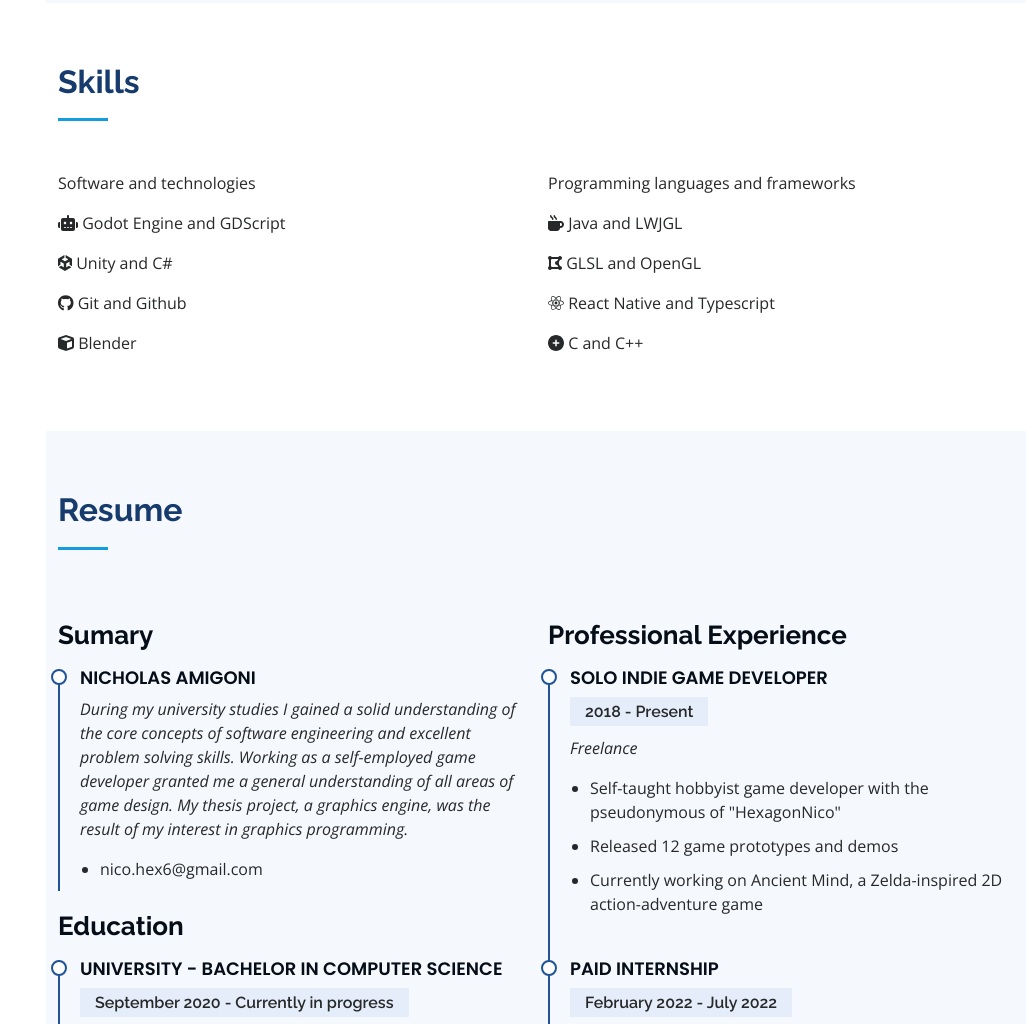
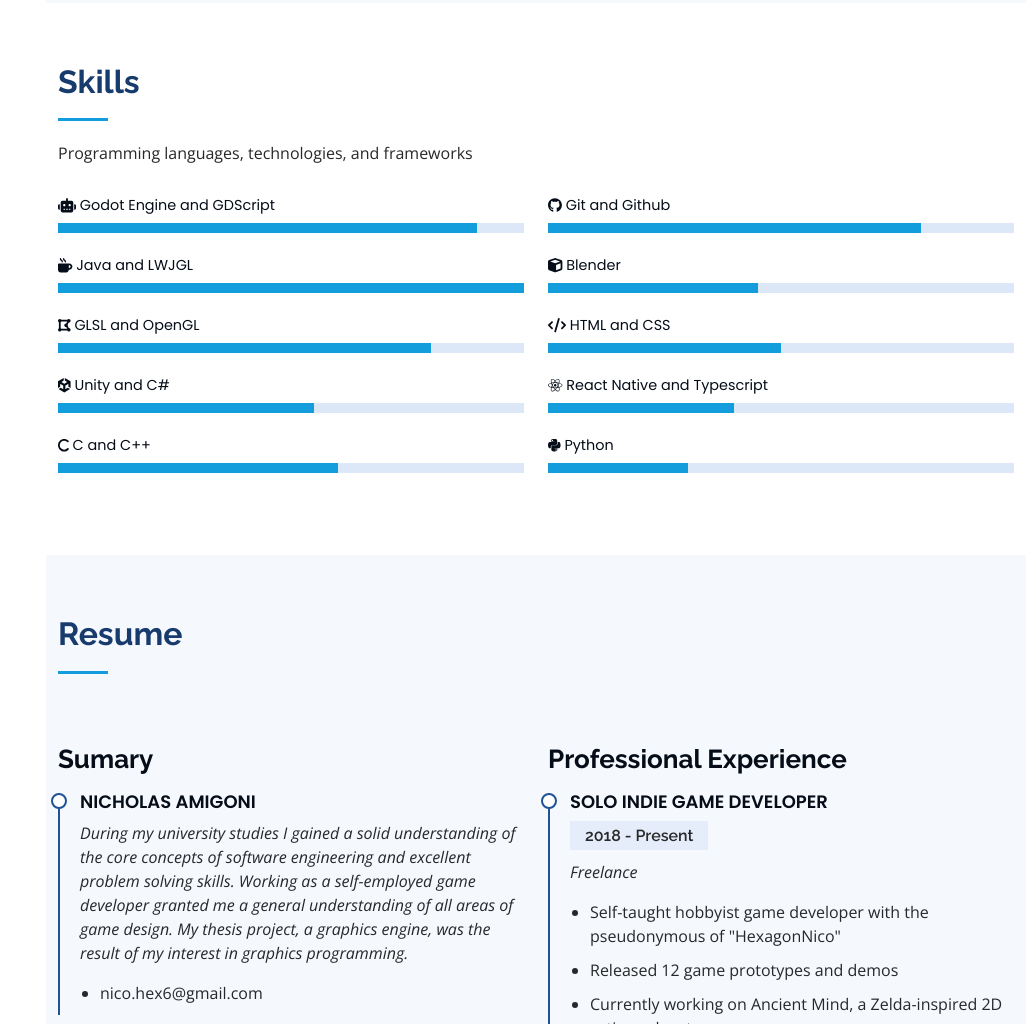
Before and after one commit to HexagonNico/hexagonnico.github.io, a plain HTML site: page index.html in a window 1280 px wide. Shown: the part 1776-2800 px from the top of the page, without its empty margins (254-1280 px from the left). Drawn offline with nearby package versions, Linux system fonts and the light colour scheme.

Commit message:
Updated index page

```diff
--- a/assets/css/style.css
+++ b/assets/css/style.css
@@ -429,11 +429,13 @@ section {
 .skills .progress .skill {
   padding: 0;
   margin: 0 0 6px 0;
-  text-transform: uppercase;
+/*   text-transform: uppercase; */
   display: block;
-  font-weight: 600;
+/*   font-weight: 600; */
+  font-weight: 400;
   font-family: "Poppins", sans-serif;
   color: #050d18;
+  font-size: 1.2em;
 }
 
 .skills .progress .skill .val {
--- a/assets/js/main.js
+++ b/assets/js/main.js
@@ -1,5 +1,6 @@
 /**
-* Template Name: iPortfolio - v3.9.1
+* Template Name: iPortfolio
+* Updated: Jul 27 2023 with Bootstrap v5.3.1
 * Template URL: https://bootstrapmade.com/iportfolio-bootstrap-portfolio-websites-template/
 * Author: BootstrapMade.com
 * License: https://bootstrapmade.com/license/
@@ -126,6 +127,39 @@
   });
 
   /**
+   * Hero type effect
+   */
+  const typed = select('.typed')
+  if (typed) {
+    let typed_strings = typed.getAttribute('data-typed-items')
+    typed_strings = typed_strings.split(',')
+    new Typed('.typed', {
+      strings: typed_strings,
+      loop: true,
+      typeSpeed: 100,
+      backSpeed: 50,
+      backDelay: 2000
+    });
+  }
+
+  /**
+   * Skills animation
+   */
+  let skilsContent = select('.skills-content');
+  if (skilsContent) {
+    new Waypoint({
+      element: skilsContent,
+      offset: '80%',
+      handler: function(direction) {
+        let progress = select('.progress .progress-bar', true);
+        progress.forEach((el) => {
+          el.style.width = el.getAttribute('aria-valuenow') + '%'
+        });
+      }
+    })
+  }
+
+  /**
    * Porfolio isotope and filter
    */
   window.addEventListener('load', () => {
--- a/index.html
+++ b/index.html
@@ -52,8 +52,8 @@
         <h1 class="text-light"><a href="index.html">Nicholas Amigoni</a></h1>
         <div class="social-links mt-3 text-center">
           <a href="https://www.linkedin.com/in/nicholas-amigoni-3972b222a/" target="_blank" class="linkedin"><i class="fa-brands fa-linkedin-in"></i></a>
-          <a href="https://twitter.com/HexagonNico" target="_blank" class="twitter"><i class="fa-brands fa-twitter"></i></a>
           <a href="https://github.com/HexagonNico" target="_blank" class="github"><i class="fa-brands fa-github"></i></a>
+          <a href="https://www.youtube.com/channel/UCs27QgnPZheyOa-lCF75d8w" target="_blank" class="youtube"><i class="fa-brands fa-youtube"></i></a>
           <a href="https://hexagonnico.itch.io" target="_blank" class="controller"><i class="fa-brands fa-itch-io"></i></a>
         </div>
       </div>
@@ -88,7 +88,7 @@
           <div class="col-lg-8 pt-4 pt-lg-0 content" data-aos="fade-left">
             <h3>Programmer &amp; Game Designer.</h3>
             <p class="fst-italic">
-              I am a 21 year old self-taught game designer who has been making games as a hobby since September 2018.
+              I am a self-taught game designer who has been making games as a hobby since September 2018.
             </p>
             <div class="row">
               <div class="col-lg-6">
@@ -235,23 +235,88 @@
     <!-- ======= Skills Section ======= -->
     <section id="skills" class="skills">
       <div class="container">
+        <!-- Section header -->
         <div class="section-title">
           <h2>Skills</h2>
+          <p>Programming languages, technologies, and frameworks</p>
         </div>
+        <!-- Section content -->
         <div class="row skills-content">
+          <!-- First column-->
           <div class="col-lg-6" data-aos="fade-up">
-            <p>Software and technologies</p>
-            <div class="skill mb-3"><i class="fa-solid fa-robot"></i>  Godot Engine and GDScript</div>
-            <div class="skill mb-3"><i class="fa-brands fa-unity"></i>  Unity and C#</div>
-            <div class="skill mb-3"><i class="fa-brands fa-github"></i>  Git and Github</div>
-            <div class="skill mb-3"><i class="fa-solid fa-cube"></i>  Blender</div>
+            <!-- Entry -->
+            <div class="progress">
+              <span class="skill"><i class="fa-solid fa-robot"></i>  Godot Engine and GDScript</span>
+              <div class="progress-bar-wrap">
+                <div class="progress-bar" role="progressbar" aria-valuenow="90" aria-valuemin="0" aria-valuemax="100"></div>
+              </div>
+            </div>
+            <!-- Entry -->
+            <div class="progress">
+              <span class="skill"><i class="fa-solid fa-mug-hot"></i>  Java and LWJGL</span>
+              <div class="progress-bar-wrap">
+                <div class="progress-bar" role="progressbar" aria-valuenow="100" aria-valuemin="0" aria-valuemax="100"></div>
+              </div>
+            </div>
+            <!-- Entry -->
+            <div class="progress">
+              <span class="skill"><i class="fa-solid fa-draw-polygon"></i>  GLSL and OpenGL</span>
+              <div class="progress-bar-wrap">
+                <div class="progress-bar" role="progressbar" aria-valuenow="80" aria-valuemin="0" aria-valuemax="100"></div>
+              </div>
+            </div>
+            <!-- Entry -->
+            <div class="progress">
+              <span class="skill"><i class="fa-brands fa-unity"></i>  Unity and C#</span>
+              <div class="progress-bar-wrap">
+                <div class="progress-bar" role="progressbar" aria-valuenow="55" aria-valuemin="0" aria-valuemax="100"></div>
+              </div>
+            </div>
+            <!-- Entry -->
+            <div class="progress">
+              <span class="skill"><i class="fa-solid fa-c"></i>  C and C++</span>
+              <div class="progress-bar-wrap">
+                <div class="progress-bar" role="progressbar" aria-valuenow="60" aria-valuemin="0" aria-valuemax="100"></div>
+              </div>
+            </div>
           </div>
+          <!-- Second column -->
           <div class="col-lg-6" data-aos="fade-up" data-aos-delay="100">
-            <p>Programming languages and frameworks</p>
-            <div class="skill mb-3"><i class="fa-solid fa-mug-hot"></i>  Java and LWJGL</div>
-            <div class="skill mb-3"> <i class="fa-solid fa-draw-polygon"></i>  GLSL and OpenGL</div>
-            <div class="skill mb-3"><i class="fa-brands fa-react"></i>  React Native and Typescript</div>
-            <div class="skill mb-3"><i class="fa-solid fa-circle-plus"></i>  C and C++</div>
+            <!-- Entry -->
+            <div class="progress">
+              <span class="skill"><i class="fa-brands fa-github"></i>  Git and Github</span>
+              <div class="progress-bar-wrap">
+                <div class="progress-bar" role="progressbar" aria-valuenow="80" aria-valuemin="0" aria-valuemax="100"></div>
+              </div>
+            </div>
+            <!-- Entry -->
+            <div class="progress">
+              <span class="skill"><i class="fa-solid fa-cube"></i>  Blender</span>
+              <div class="progress-bar-wrap">
+                <div class="progress-bar" role="progressbar" aria-valuenow="45" aria-valuemin="0" aria-valuemax="100"></div>
+              </div>
+            </div>
+            <!-- Entry -->
+            <div class="progress">
+              <span class="skill"><i class="fa-solid fa-code"></i>  HTML and CSS</span>
+              <div class="progress-bar-wrap">
+                <div class="progress-bar" role="progressbar" aria-valuenow="50" aria-valuemin="0" aria-valuemax="100"></div>
+              </div>
+            </div>
+            <!-- Entry -->
+            <div class="progress">
+              <span class="skill"><i class="fa-brands fa-react"></i>  React Native and Typescript</span>
+              <div class="progress-bar-wrap">
+                <div class="progress-bar" role="progressbar" aria-valuenow="40" aria-valuemin="0" aria-valuemax="100"></div>
+              </div>
+            </div>
+            <!-- Entry -->
+            <div class="progress">
+              <span class="skill"><i class="fa-brands fa-python"></i>  Python</span>
+              <div class="progress-bar-wrap">
+                <div class="progress-bar" role="progressbar" aria-valuenow="30" aria-valuemin="0" aria-valuemax="100"></div>
+              </div>
+            </div>
           </div>
         </div>
       </div>
@@ -281,7 +346,7 @@
               <h4>University - Bachelor in Computer Science</h4>
               <h5>September 2020 - Currently in progress</h5>
               <p><em>Free University of Bolzano, Italy</em></p>
-              <p>Bachelor in Computer Science with specialization in Software Engineering.</p>
+              <p>Bachelor in Computer Science with specialization in software engineering and a thesis on graphics engines. The teaching is done in English, Italian, and German.</p>
             </div>
             <div class="resume-item">
               <h4>Upper secondary school</h4>
@@ -308,8 +373,7 @@
               <p><em>Free University of Bolzano, Italy</em></p>
               <ul>
                 <li>Research assistant on the Donkey Car project, a project about self-driving cars models</li>
-                <li>Designing of 3D models to be printed and used as car parts</li>
-                <li>Programming the arduino board for controlling the car by using a rotary encoder</li>
+                <li>My duties included designing 3D models to be printed and used as car parts and programming an arduino board for controlling the car</li>
               </ul>
             </div>
           </div>
@@ -321,14 +385,14 @@
     <!-- ======= Contact Section ======= -->
     <section id="contact" class="contact">
       <div class="container">
-
+        <!-- Section header -->
         <div class="section-title">
           <h2>Around the web</h2>
           <p>Here are the places where you can find me around the web, contacts, and socials. Don't hesitate to send me an email if you want to get in touch!</p>
         </div>
-
+        <!-- First row -->
         <div class="row" data-aos="fade-in">
-
+          <!-- EMail contact -->
           <div class="col-lg d-flex align-items-stretch mb-3">
             <a href="mailto:nico.hex6@gmail.com" target="_blank" class="info">
               <div class="email">
@@ -338,7 +402,7 @@
               </div>
             </a>
           </div>
-
+          <!-- Linkedin -->
           <div class="col-lg d-flex align-items-stretch mb-3">
             <a href="https://www.linkedin.com/in/nicholas-amigoni-3972b222a/" target="_blank" class="info">
               <div class="email">
@@ -348,7 +412,40 @@
               </div>
             </a>
           </div>
-
+          <!-- Github -->
+          <div class="col-lg d-flex align-items-stretch mb-3">
+            <a href="https://github.com/HexagonNico" target="_blank" class="info">
+              <div class="email">
+                <i class="bi bi-github"></i>
+                <h4>Github:</h4>
+                <p>Nico @HexagonNico</p>
+              </div>
+            </a>
+          </div>
+        </div>
+        <!-- Second row -->
+        <div class="row" data-aos="fade-in">
+          <!-- Youtube -->
+          <div class="col-lg d-flex align-items-stretch mb-3">
+            <a href="https://www.youtube.com/channel/UCs27QgnPZheyOa-lCF75d8w" target="_blank" class="info">
+              <div class="email">
+                <i class="bi bi-youtube"></i>
+                <h4>Youtube:</h4>
+                <p>HexagonNico</p>
+              </div>
+            </a>
+          </div>
+          <!-- Itch -->
+          <div class="col-lg d-flex align-items-stretch mb-3">
+            <a href="https://hexagonnico.itch.io" target="_blank" class="info">
+              <div class="email">
+                <i class="fa-brands fa-itch-io"></i>
+                <h4>Itch.io:</h4>
+                <p>HexagonNico</p>
+              </div>
+            </a>
+          </div>
+          <!-- Twitter -->
           <div class="col-lg d-flex align-items-stretch mb-3">
             <a href="https://twitter.com/HexagonNico" target="_blank" class="info">
               <div class="email">
@@ -358,46 +455,10 @@
               </div>
             </a>
           </div>
-
         </div>
-
-        <div class="row" data-aos="fade-in">
-
-          <div class="col-lg d-flex align-items-stretch mb-3">
-            <a href="https://github.com/HexagonNico" target="_blank" class="info">
-              <div class="email">
-                <i class="bi bi-github"></i>
-                <h4>Github:</h4>
-                <p>Nico @HexagonNico</p>
-              </div>
-            </a>
-          </div>
-
-          <div class="col-lg d-flex align-items-stretch mb-3">
-            <a href="https://hexagonnico.itch.io" target="_blank" class="info">
-              <div class="email">
-                <i class="fa-brands fa-itch-io"></i>
-                <h4>Itch.io:</h4>
-                <p>HexagonNico</p>
-              </div>
-            </a>
-          </div>
-
-          <div class="col-lg d-flex align-items-stretch mb-3">
-            <a href="https://www.youtube.com/channel/UCs27QgnPZheyOa-lCF75d8w" target="_blank" class="info">
-              <div class="email">
-                <i class="bi bi-youtube"></i>
-                <h4>Youtube:</h4>
-                <p>HexagonNico</p>
-              </div>
-            </a>
-          </div>
-
-        </div>
-
       </div>
-    </section><!-- End Contact Section -->
-
+    </section>
+    <!-- End Contact Section -->
   </main><!-- End #main -->
 
   <!-- ======= Footer ======= -->
```
